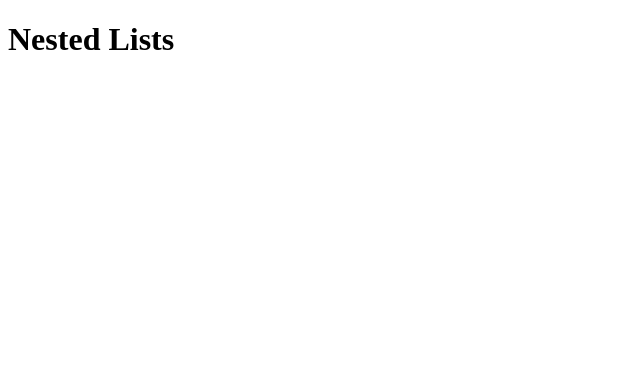
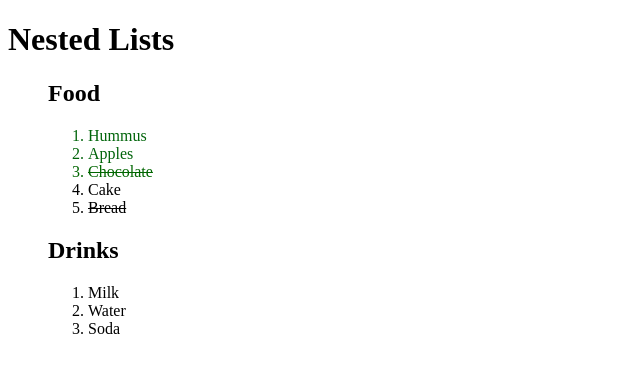
Before and after one commit to andrewmcconville/warmup-6-am, a plain HTML site: page index.html in a window 1280 px wide. Shown: the whole page, without its empty margins (0-640 px from the left). Drawn offline with Linux system fonts and the light colour scheme.

Commit message:
added more content and styled it

```diff
--- a/index.html
+++ b/index.html
@@ -7,5 +7,28 @@
     </head>
     <body>
         <h1>Nested Lists</h1>
+
+        <ul style="list-style-type: none;">
+            <li>
+                <h2>Food</h2>
+
+                <ol>
+                    <li style="color: #00650a;">Hummus</li>
+                    <li style="color: rgb(0, 100, 10);">Apples</li>
+                    <li style="color: hsl(120, 100%, 20%); text-decoration: line-through;">Chocolate</li>
+                    <li>Cake</li>
+                    <li style="text-decoration: line-through;">Bread</li>
+                </ol>
+            </li>
+            <li>
+                <h2>Drinks</h2>
+
+                <ol>
+                    <li>Milk</li>
+                    <li>Water</li>
+                    <li>Soda</li>
+                </ol>
+            </li>
+        </ul>
     </body>
 </html>
```
